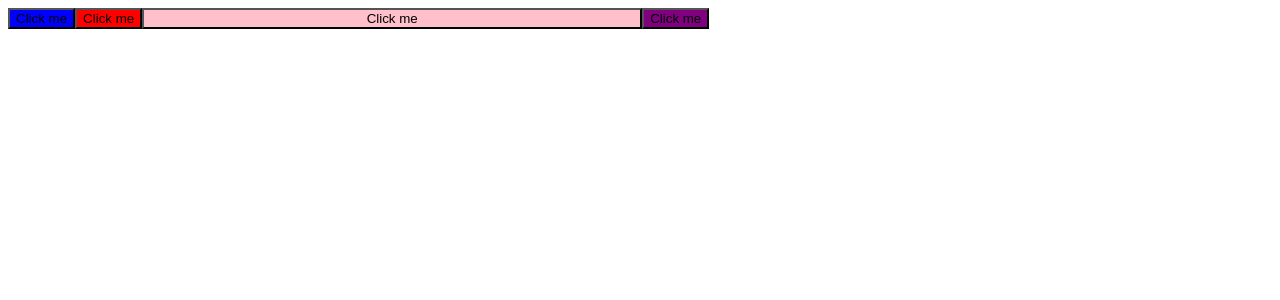
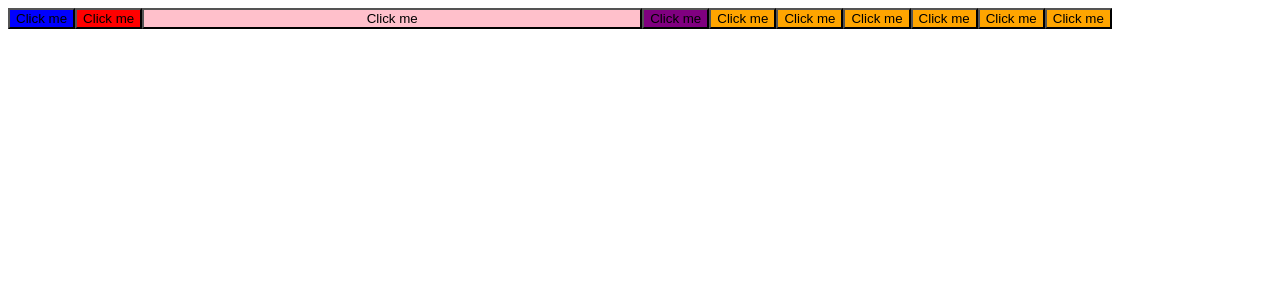
Before and after one commit to SchoolOfCode/final-project-repo-bossa-nova, a React (Create React App) app: page / in a window 1280 px wide. Shown: the top 300 px of the page. Built offline with nearby package versions, Linux system fonts and the light colour scheme; no server answers.

Commit message:
prototype for component

```diff
--- a/src/App.js
+++ b/src/App.js
@@ -23,6 +23,12 @@ function App() {
       <Button type="deleteButton" />
       <Button type="addJobButton" />
       <Button type="cancelButton" />
+      <Button type="saveButton" />
+      <Button type="saveButton" />
+      <Button type="saveButton" />
+      <Button type="saveButton" />
+      <Button type="saveButton" />
+      <Button type="saveButton" />
     </div>
   );
 }
--- a/src/Components/Button/Button.module.css
+++ b/src/Components/Button/Button.module.css
@@ -14,3 +14,7 @@
 .cancelButton {
   background-color: purple;
 }
+
+.saveButton {
+  background-color: orange;
+}
--- a/src/Components/Button/index.js
+++ b/src/Components/Button/index.js
@@ -11,6 +11,8 @@ const Button = ({ type }) => {
     buttonType = css.addJobButton;
   } else if (type === "cancelButton") {
     buttonType = css.cancelButton;
+  } else if (type === "saveButton") {
+    buttonType = css.saveButton;
   }
 
   return <button className={buttonType}>Click me</button>;
```
Also changed, not shown: src/Components/Heading/Heading.module.css (deleted, +0 -7 lines), src/Components/Heading/index.js (deleted, +0 -7 lines).
